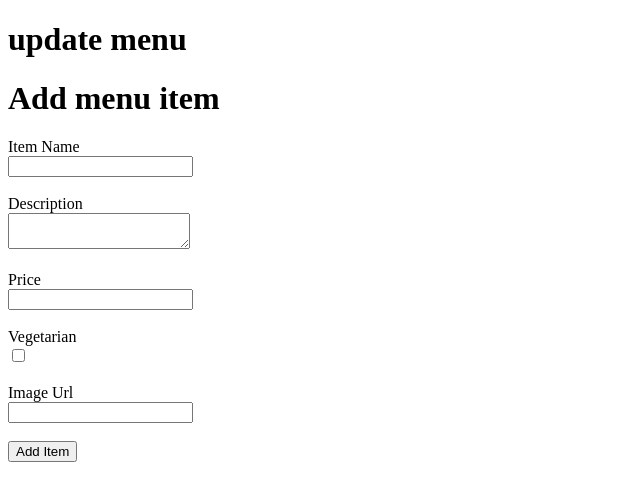
After one commit to mdazam26/Project-2_django, a Django app: page /open_update_menu/1/ in a window 1280 px wide. The commit adds this page. Shown: the top 501 px of the page, without its empty margins (0-640 px from the left). Run offline with Django 5.2, Linux system fonts and the light colour scheme; data comes from the database, SQL or seed files in the repository; both versions use the stored data as it was after the commit.

Commit message:
02-05-2025

```diff
--- a/FoodProject/meal_buddy/delivery/templates/delivery/add_restaurant.html
+++ b/FoodProject/meal_buddy/delivery/templates/delivery/add_restaurant.html
@@ -10,7 +10,7 @@
 
     <hr />
 
-    <form action="{% url 'add_restaurant' %}" method="POST">
+    <form action="{% url 'add_restaurant'  %}" method="POST">
       {% csrf_token %}
       <label for="name">Restaurant Name:</label> <br />
       <input type="text" name="name" id="" /> <br />
--- /dev/null
+++ b/FoodProject/meal_buddy/delivery/templates/delivery/update_menu.html
@@ -0,0 +1,41 @@
+<!DOCTYPE html>
+<html lang="en">
+  <head>
+    <meta charset="UTF-8" />
+    <meta name="viewport" content="width=device-width, initial-scale=1.0" />
+    <title>Document</title>
+  </head>
+  <body>
+    <h1>update menu</h1>
+
+    <h1>Add menu item</h1>
+    <form action="">
+      {% csrf_token %}
+      <label for="name">Item Name</label><br />
+      <input type="text" id="name" name="name" required /> <br /><br />
+
+      <label for="description">Description</label><br />
+      <textarea
+        name="description"
+        id="description"
+        name="description"
+      ></textarea>
+      <br /><br />
+
+      <label for="price">Price</label> <br />
+      <input type="number" id="price" name="price" step="0.01" required />
+      <br />
+      <br />
+
+      <label for="is_veg">Vegetarian</label> <br />
+      <input type="checkbox" name="is_veg" id="is_veg" /> <br />
+      <br />
+
+      <label for="picture">Image Url</label> <br />
+      <input type="url" id="picture" name="picture" /> <br />
+      <br />
+
+      <button type="submit">Add Item</button>
+    </form>
+  </body>
+</html>
--- a/FoodProject/meal_buddy/delivery/urls.py
+++ b/FoodProject/meal_buddy/delivery/urls.py
@@ -15,8 +15,13 @@ urlpatterns = [
 
     path('open_show_restaurant/', views.open_show_restaurant, name='open_show_restaurant'),
 
-    path('open_show_restaurant/open_update_restaurant/', views.open_update_restaurant, name='open_update_restaurant'),
+    path('open_update_restaurant/<int:restaurant_id>/', views.open_update_restaurant, name='open_update_restaurant'),
 
     # path('open_update_restaurant', views.open_update_restaurant, name='open_update_restaurant'),
 
+    path('update_restaurant/<int:restaurant_id>', views.update_restaurant, name='update_restaurant'),
+
+    path('delete_restaurant/<int:restaurant_id>/', views.delete_restaurant, name='delete_restaurant'),
+
+    path('open_update_menu/<int:restaurant_id>/', views.open_update_menu, name='open_update_menu'),
 ]
--- a/FoodProject/meal_buddy/delivery/views.py
+++ b/FoodProject/meal_buddy/delivery/views.py
@@ -1,6 +1,7 @@
-from django.shortcuts import render # type: ignore
-from django.http import HttpResponse # type: ignore
+from django.shortcuts import render , get_object_or_404 # type: ignore
+from django.http import HttpResponse  # type: ignore
 from .models import Customer, Restaurant
+
 # Create your views here.
 
 def index(request):
@@ -90,9 +91,41 @@ def open_show_restaurant(request):
 
 
 
-def open_update_restaurant(request):
-    return render(request, 'delivery/update_restaurant.html')
+def open_update_restaurant(request, restaurant_id):
+    restaurant = Restaurant.objects.get(id = restaurant_id)
+    return render(request, 'delivery/update_restaurant.html', {'restaurant': restaurant})
 
 
 # def open_update_restaurant(request):
 #     return render(request, 'delivery/update_restaurant.html')
+
+def update_restaurant(request, restaurant_id):
+    restaurant = Restaurant.objects.get(id = restaurant_id)
+    if request.method == 'POST':
+        name = request.POST.get('name')
+        picture = request.POST.get('picture')
+        cuisine = request.POST.get('cuisine')
+        rating = request.POST.get('rating')
+
+        restaurant.name = name
+        restaurant.picture = picture
+        restaurant.cuisine = cuisine
+        restaurant.rating = rating
+
+        restaurant.save()
+
+    restaurantList = Restaurant.objects.all()
+    return render(request, 'delivery/show_restaurant.html',{"restaurantList" : restaurantList})
+
+
+def delete_restaurant(request, restaurant_id):
+    restaurant = get_object_or_404(Restaurant, id = restaurant_id)
+    # restaurant = Restaurant.objects.get(id = restaurant_id)
+    restaurant.delete()
+    restaurantList = Restaurant.objects.all()
+    return render(request, 'delivery/show_restaurant.html', {'restaurantList': restaurantList})
+
+
+def open_update_menu(request, restaurant_id):
+    restaurant = Restaurant.objects.get(id = restaurant_id)
+    return render(request, 'delivery/update_menu.html', {'restaurant' : restaurant})
```
Also changed, not shown: FoodProject/meal_buddy/delivery/templates/delivery/show_restaurant.html (+10 -3 lines), FoodProject/meal_buddy/delivery/templates/delivery/update_restaurant.html (+40 -6 lines), FoodProject/meal_buddy/db.sqlite3.
